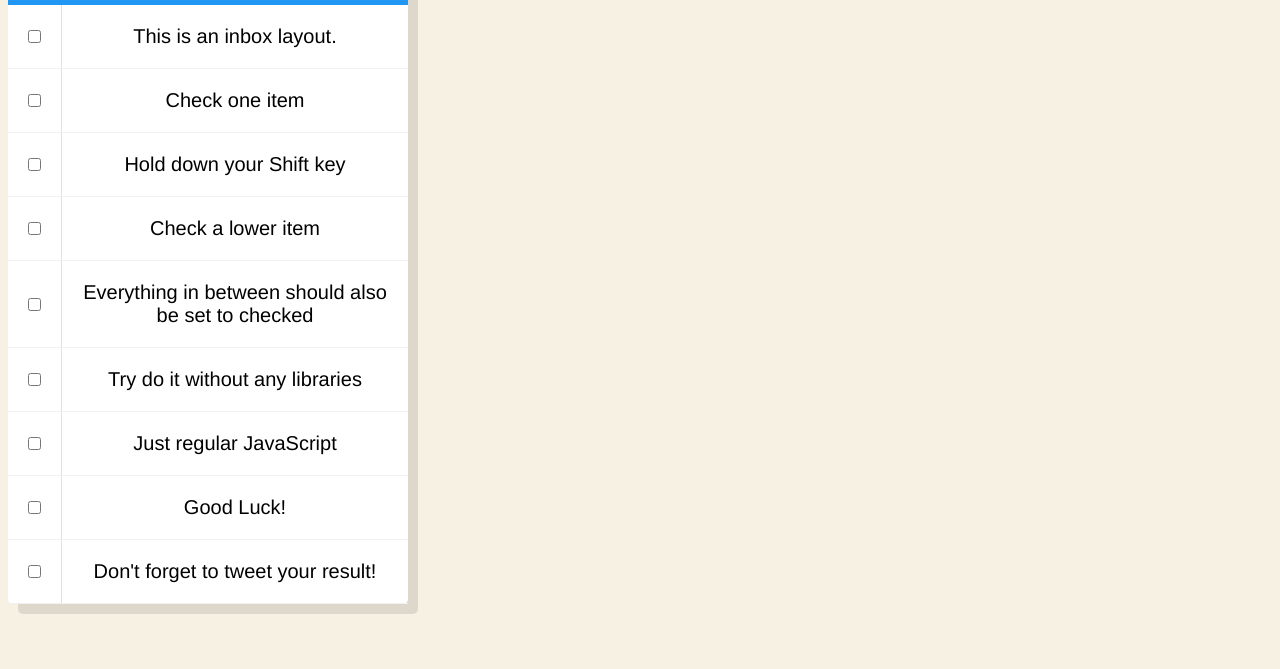
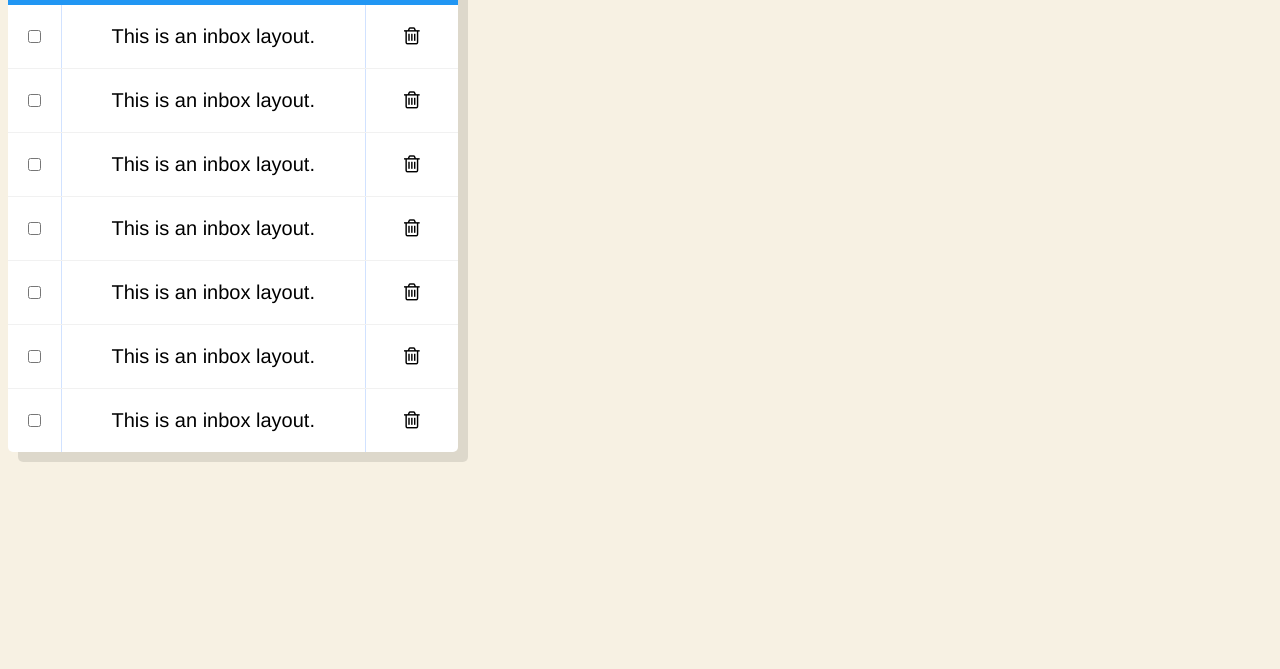
Before and after one commit to wandrew8/Trello-Board, a website: page public/index.html in a window 1280 px wide. Shown: the part 147-816 px from the top of the page. Drawn offline with Linux system fonts and the light colour scheme.

Commit message:
delete button added

```diff
--- a/public/css/_todoList.scss
+++ b/public/css/_todoList.scss
@@ -1,16 +1,21 @@
 #list1 {
   position: absolute;
   z-index: 9;
-  max-width: 400px;
   margin: 50px auto;
   background: white;
   border-radius: 5px;
   text-align: center;
+  width: 450px;
+  max-width: 450px;
+  min-width: 450px;
   @include box-shadow(10px 10px 0px rgba(0, 0, 0, 0.1));
   .item {
     display: flex;
     align-items: center;
     border-bottom: 1px solid #f1f1f1;
+    &:hover {
+      background: #f9f9f9;
+      @include box-shadow(0px 5px 0px rgba(0, 0, 0, 0.1));
     }
     &:last-child {
       border-bottom: 0;
@@ -23,7 +28,18 @@
     input[type="checkbox"] {
       margin: 20px;
     }
-  p {
+    .choreText {
+      margin: 0;
+      padding: 20px;
+      transition: background 0.2s;
+      flex: 5;
+      font-family: "helvetica neue";
+      font-size: 20px;
+      font-weight: 200;
+      border-left: 1px solid #d1e2ff;
+    }
+  }
+  .delete {
     margin: 0;
     padding: 20px;
     transition: background 0.2s;
--- a/public/index.html
+++ b/public/index.html
@@ -35,41 +35,54 @@
           <div class="color colorThree" data-color="#2ed573"></div>
         </div>
       </div>
-      <div contenteditable="true" class="item">
+      <div class="item">
         <input type="checkbox" />
-        <p>This is an inbox layout.</p>
+        <p contenteditable="true" class="choreText">This is an inbox layout.</p>
+        <p contenteditable="false" class="delete">
+          <i class="fa fa-trash-o" aria-hidden="true"></i>
+        </p>
       </div>
-      <div contenteditable="true" class="item">
+      <div class="item">
         <input type="checkbox" />
-        <p>Check one item</p>
+        <p contenteditable="true" class="choreText">This is an inbox layout.</p>
+        <p contenteditable="false" class="delete">
+          <i class="fa fa-trash-o" aria-hidden="true"></i>
+        </p>
       </div>
-      <div contenteditable="true" class="item">
+      <div class="item">
         <input type="checkbox" />
-        <p>Hold down your Shift key</p>
+        <p contenteditable="true" class="choreText">This is an inbox layout.</p>
+        <p contenteditable="false" class="delete">
+          <i class="fa fa-trash-o" aria-hidden="true"></i>
+        </p>
       </div>
-      <div contenteditable="true" class="item">
+      <div class="item">
         <input type="checkbox" />
-        <p>Check a lower item</p>
+        <p contenteditable="true" class="choreText">This is an inbox layout.</p>
+        <p contenteditable="false" class="delete">
+          <i class="fa fa-trash-o" aria-hidden="true"></i>
+        </p>
       </div>
-      <div contenteditable="true" class="item">
+      <div class="item">
         <input type="checkbox" />
-        <p>Everything in between should also be set to checked</p>
+        <p contenteditable="true" class="choreText">This is an inbox layout.</p>
+        <p contenteditable="false" class="delete">
+          <i class="fa fa-trash-o" aria-hidden="true"></i>
+        </p>
       </div>
-      <div contenteditable="true" class="item">
+      <div class="item">
         <input type="checkbox" />
-        <p>Try do it without any libraries</p>
+        <p contenteditable="true" class="choreText">This is an inbox layout.</p>
+        <p contenteditable="false" class="delete">
+          <i class="fa fa-trash-o" aria-hidden="true"></i>
+        </p>
       </div>
-      <div contenteditable="true" class="item">
+      <div class="item">
         <input type="checkbox" />
-        <p>Just regular JavaScript</p>
-      </div>
-      <div contenteditable="true" class="item">
-        <input type="checkbox" />
-        <p>Good Luck!</p>
-      </div>
-      <div contenteditable="true" class="item">
-        <input type="checkbox" />
-        <p>Don't forget to tweet your result!</p>
+        <p contenteditable="true" class="choreText">This is an inbox layout.</p>
+        <p contenteditable="false" class="delete">
+          <i class="fa fa-trash-o" aria-hidden="true"></i>
+        </p>
       </div>
     </div>
   </body>
```
Also changed, not shown: public/css/style.css, 1 other file. Lines whose indentation alone changed are shown as unchanged.
